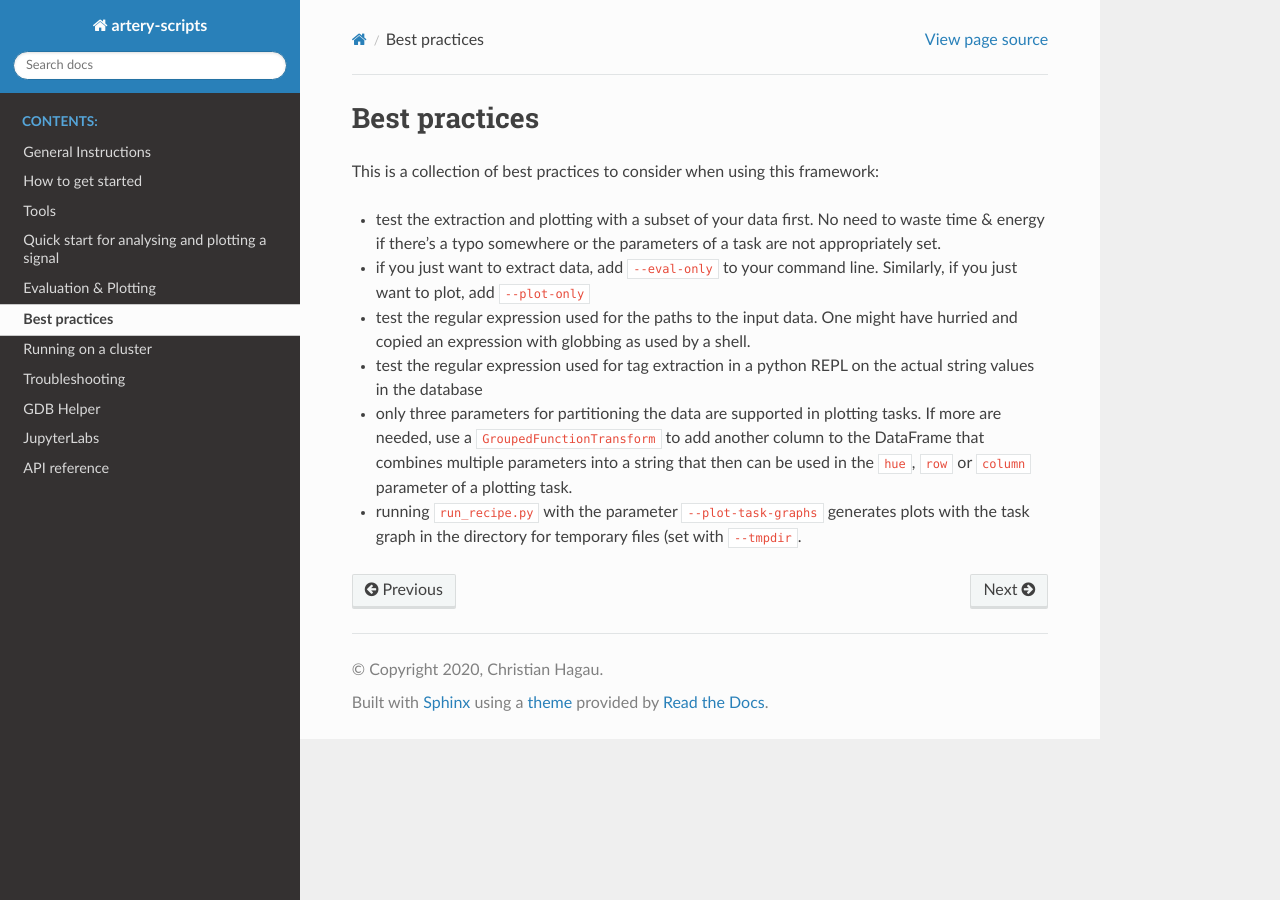
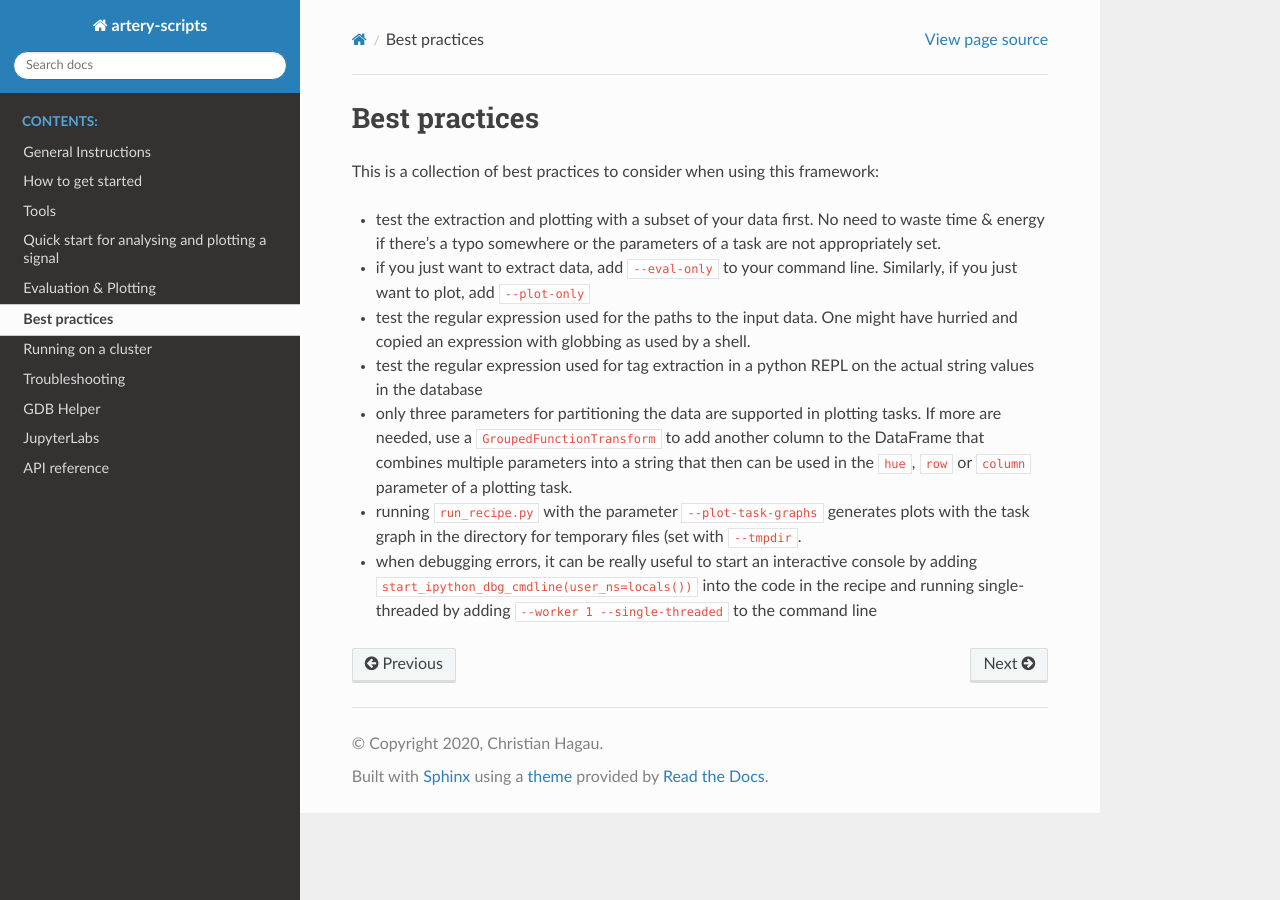
Before and after one commit to ibr-cm/ions, a Sphinx documentation site: the page built from doc/source/best_practices.md, in a window 1280 px wide. Built offline with Sphinx 7.4.7 and the Read the Docs theme 2.0.0, drawn with Linux system fonts in a browser that asks for light colours; pages that are not in the unit, such as notebooks, are missing from menus.

Commit message:
Add a helper function for starting an interactive debugging console

```diff
--- a/doc/source/best_practices.md
+++ b/doc/source/best_practices.md
@@ -19,3 +19,7 @@ This is a collection of best practices to consider when using this framework:
 - running `run_recipe.py` with the parameter `--plot-task-graphs` generates
   plots with the task graph in the directory for temporary files (set with
   `--tmpdir`.
+- when debugging errors, it can be really useful to start an interactive console
+  by adding `start_ipython_dbg_cmdline(user_ns=locals())` into the code in the
+  recipe and running single-threaded by adding `--worker 1 --single-threaded` to
+  the command line
--- a/transforms.py
+++ b/transforms.py
@@ -23,6 +23,9 @@ from yaml_helper import decode_node, proto_constructor
 from common.logging_facilities import logi, loge, logd, logw
 
 from extractors import DataAttributes
+
+# for debugging purposes
+from common.debug import start_ipython_dbg_cmdline
 
 
 class Transform(YAMLObject):
```
Also changed, not shown: 2 other files.
